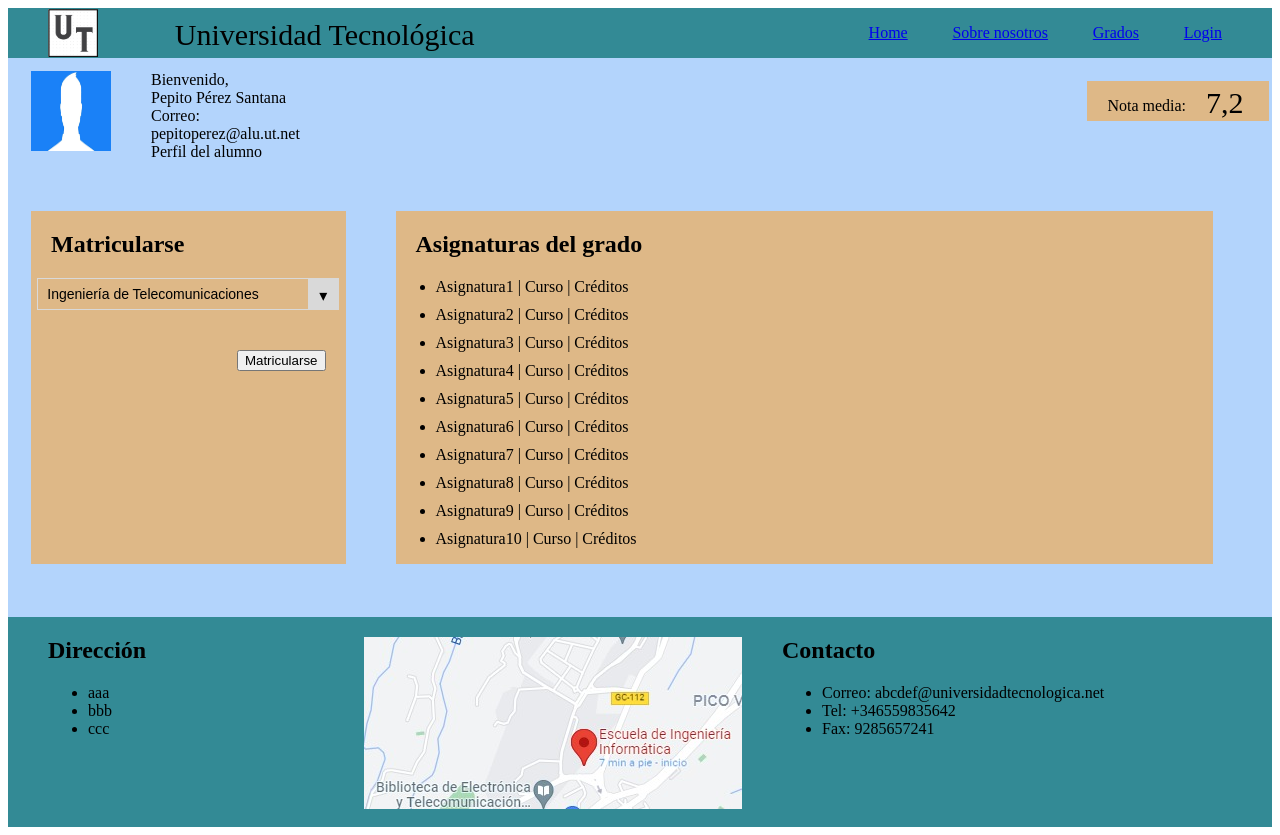
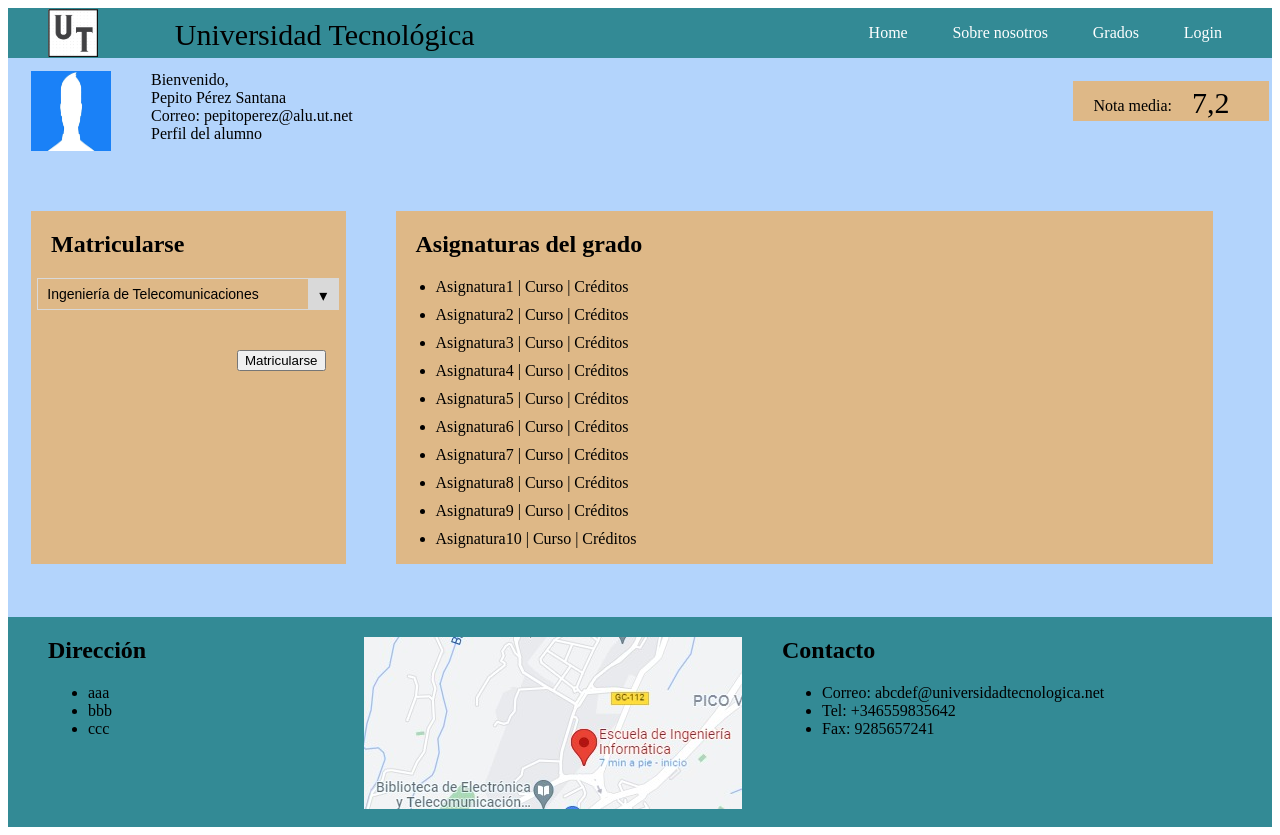
Before and after one commit to albertosocas/version1, a website built with Parcel: page alumnoNoMatriculado.html in a window 1280 px wide. Built offline with nearby package versions, Linux system fonts and the light colour scheme.

Commit message:
actualizacion4

```diff
--- a/alumnoNoMatriculado.html
+++ b/alumnoNoMatriculado.html
@@ -11,12 +11,12 @@
   <ul id ="encabezado" >
     <li id="fotoUT"><a><img src="img/logo-ut.jpeg" alt="menu" width="50" height="48"></a></li>
     <li id="titulo">Universidad Tecnológica</li>
-    <div id="buscador">
-      <li><a href="index.html"> Home</a></li>
-      <li><a href="sobrenosotros.html"> Sobre nosotros</a></li>
-      <li><a href="grados.html"> Grados</a></li>
-      <li><a href="login.html"> Login </a></li>
-    </div>
+    <nav id="buscador">
+      <li><a class="vinculo" href="index.html" style="color: white"> Home</a></li>
+      <li><a class="vinculo" href="sobrenosotros.html" style="color: white"> Sobre nosotros</a></li>
+      <li><a class="vinculo" href="grados.html" style="color: white"> Grados</a></li>
+      <li><a class="vinculo" href="login.html" style="color: white"> Login </a></li>
+    </nav>
   </ul>
 </header>
 
--- a/css/alumnoMatriculado.css
+++ b/css/alumnoMatriculado.css
@@ -11,9 +11,6 @@
   margin-top: 10px;
   list-style-type: none;
   width: 30%;
-
-  border:solid;
-  solid-color: black;
 }
 
 #nota{
--- a/css/alumnoNoMatriculado.css
+++ b/css/alumnoNoMatriculado.css
@@ -10,11 +10,11 @@
 #datosalumno{
   margin-top: 10px;
   list-style-type: none;
-  width: 20%;
+  width: 30%;
 }
 
 #nota{
-  margin-left: 60%;
+  margin-left: 50%;
   display: flex;
   height: 40px;
   width: 20%;
```
